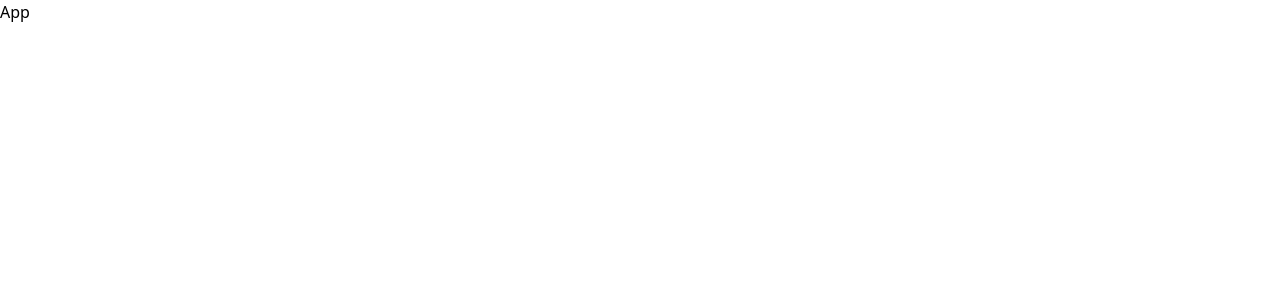
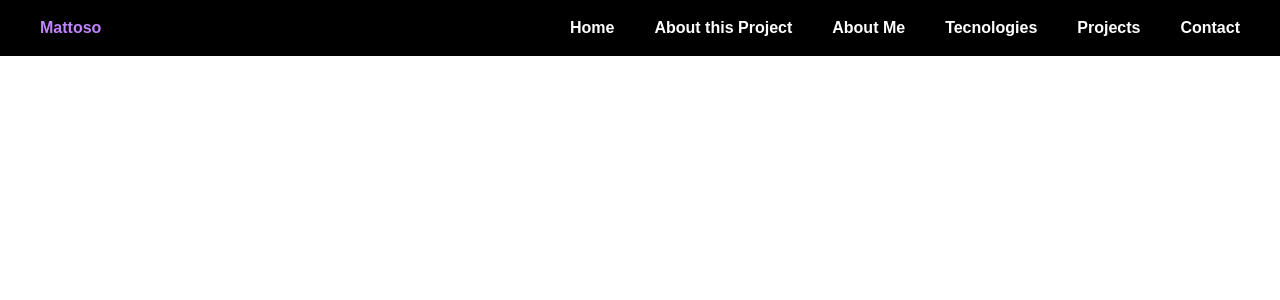
Before and after one commit to MatheusGMattoso/my-portfolio, a React app: page / in a window 1280 px wide. Shown: the top 300 px of the page. Built offline with nearby package versions, Linux system fonts and the light colour scheme; the HTML template or start-up script is replaced by a standard one.

Commit message:
feat: add menu

```diff
--- a/src/App.jsx
+++ b/src/App.jsx
@@ -1,10 +1,12 @@
 import { useState } from 'react'
+
+import Menu from './assets/Components/Menu'
 
 const App = () => {
 
   return (
-    <div>
-      App
+    <div className='font-poppins'>
+      <Menu />
     </div>
   )
 }
--- /dev/null
+++ b/src/assets/Components/Menu.jsx
@@ -0,0 +1,23 @@
+import React from 'react'
+
+const Menu = () => {
+  return (
+    <div className='h-14 bg-black'>
+      <div className="menu h-full flex items-center justify-between font-bold">
+        <h1 className='text-purple-400 p-10'>Mattoso</h1>
+        <div className="lista">
+          <ul className='flex text-white'>
+            <li className='mr-10 cursor-pointer'><p>Home</p></li>
+            <li className='mr-10 cursor-pointer'><a><p>About this Project</p></a></li>
+            <li className='mr-10 cursor-pointer'><a><p>About Me</p></a></li>
+            <li className='mr-10 cursor-pointer'><a><p>Tecnologies</p></a></li>
+            <li className='mr-10 cursor-pointer'><a><p>Projects</p></a></li>
+            <li className='mr-10 cursor-pointer'><a><p>Contact</p></a></li>
+          </ul>
+        </div>
+      </div>
+    </div>
+  )
+}
+
+export default Menu
```
